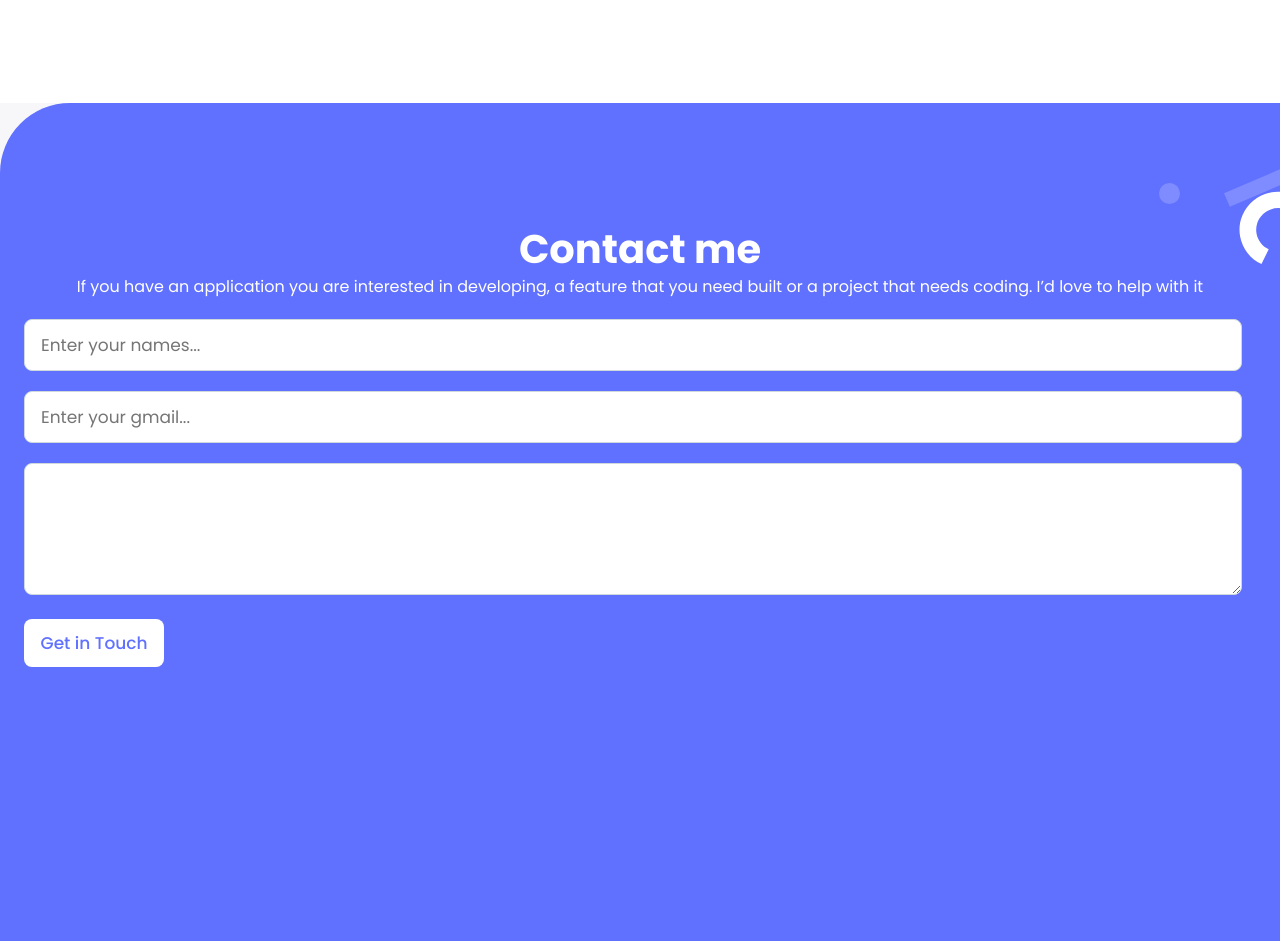
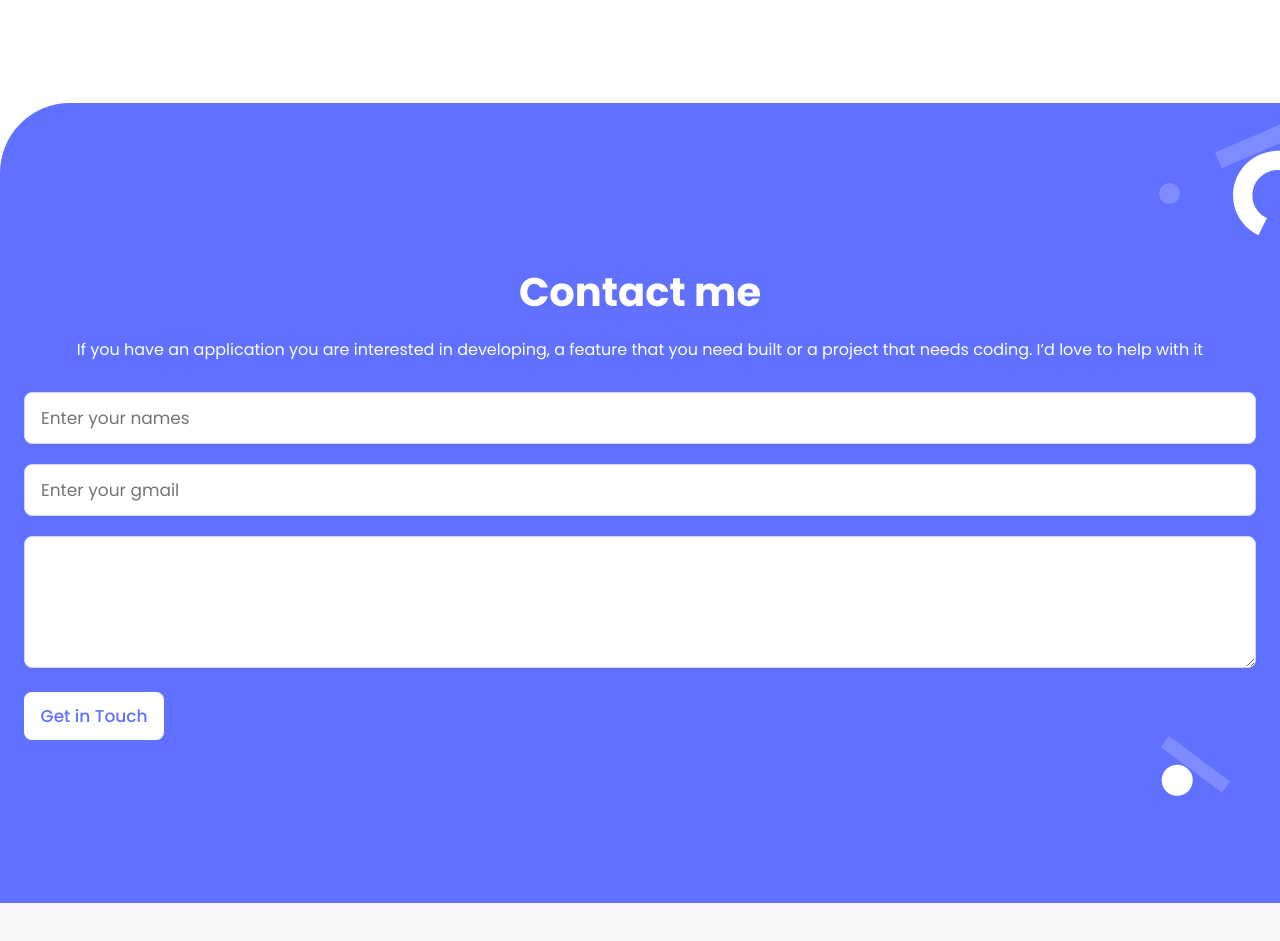
Before and after one commit to kingsleyocran/mc_portfolio, a website: page index.html in a window 1280 px wide. Shown: the part 7020-7961 px from the top of the page. After the commit the page ends 7923 px from the top, so only its background shows below. Drawn offline with Linux system fonts and the light colour scheme.

Commit message:
modify style.css file

```diff
--- a/css/style.css
+++ b/css/style.css
@@ -47,6 +47,15 @@ p {
   line-height: 52px;
   font-weight: 700;
   color: #172b4d;
+}
+
+.contact-header {
+  color: #fff;
+  margin-bottom: 20px;
+  font-family: "Poppins", sans-serif;
+  font-size: 40px;
+  line-height: 52px;
+  font-weight: 700;
 }
 
 .header-text-1 {
@@ -144,10 +153,6 @@ p {
 
 .background-color {
   background-color: #f7f7f9;
-}
-
-.contact-back-color {
-  background-color: #6070ff;
 }
 
 /* header */
@@ -425,32 +430,43 @@ p {
   border: solid;
 }
 
+.contact-section {
+  background-color: #fff;
+  height: 800px;
+}
+
 .contact-background {
   position: absolute;
-  height: 150vh;
+  height: 800px;
   width: 100%;
   border-radius: 70px 0 0 0;
+  background-color: #6070ff;
 }
 
 .contact-stack {
   position: absolute;
   display: flex;
   flex-direction: column;
-  justify-content: flex-start;
-  width: calc(100% - 48px);
-  padding: 120px 24px;
-  gap: 20px;
+  justify-content: center;
+  padding: 0 24px;
+  height: 800px;
+  gap: 30px;
 }
 
 .contact-banner {
   text-align: center;
 }
 
+.contact-form {
+  display: flex;
+  flex-direction: column;
+}
+
 .contact-input {
   padding: 15px 16px;
   border: 1px solid #cfd8dc;
   border-radius: 8px;
-  width: calc(100% - 48px);
+  width: calc(100% - 34px);
   font-family: "Poppins", sans-serif;
   font-style: normal;
   font-weight: 400;
@@ -496,10 +512,16 @@ p {
   background-color: #6070ff;
 }
 
-.form {
-  display: flex;
-  flex-direction: column;
-  align-items: flex-start;
+.vector11 {
+  position: absolute;
+  top: 20px;
+  right: 0;
+}
+
+.vector10 {
+  position: absolute;
+  bottom: 100px;
+  right: 50px;
 }
 
 /* footer */
--- a/index.html
+++ b/index.html
@@ -477,15 +477,15 @@
     </section>
 
     <!--CONTACT AREA-->
-    <section id="ContactForm" class="contact-content">
-      <div class="contact-back-color contact-background">
+    <section id="ContactForm" class="contact-section">
+      <div class="contact-background">
         <img
-          class="illus-svg vector1"
+          class="illus-svg vector10"
           src="assets/illustrations/vector-7.svg"
           alt="###"
         />
         <img
-          class="illus-svg vector5"
+          class="illus-svg vector11"
           src="assets/illustrations/vector-6.svg"
           alt="###"
         />
@@ -498,14 +498,14 @@
 
       <div class="contact-stack">
         <div class="contact-banner">
-          <h1 class="banner-header banner-content color-white">Contact me</h1>
+          <h1 class="contact-header banner-content">Contact me</h1>
           <p class="body-text-2 color-white banner-content">
             If you have an application you are interested in developing, a
             feature that you need built or a project that needs coding. I’d love
             to help with it
           </p>
         </div>
-        <div class="form">
+        <div class="contact-form">
           <form action="https://formspree.io/f/mwkyyazl" method="post">
             <label for="name">
               <input
@@ -515,7 +515,7 @@
                 required
                 maxlength="30"
                 class="contact-input"
-                placeholder="Enter your names..."
+                placeholder="Enter your names"
               />
             </label>
             <label for="email">
@@ -524,7 +524,7 @@
                 name="email"
                 id="email"
                 class="contact-input"
-                placeholder="Enter your gmail..."
+                placeholder="Enter your gmail"
                 required
               />
             </label>
@@ -540,7 +540,12 @@
               ></textarea>
             </label>
             <label for="btn">
-              <input id="btn" type="submit" class="submit-btn" value="Get in Touch" />
+              <input
+                id="btn"
+                type="submit"
+                class="submit-btn"
+                value="Get in Touch"
+              />
             </label>
           </form>
         </div>
```
Also changed, not shown: css/build/style.css.
